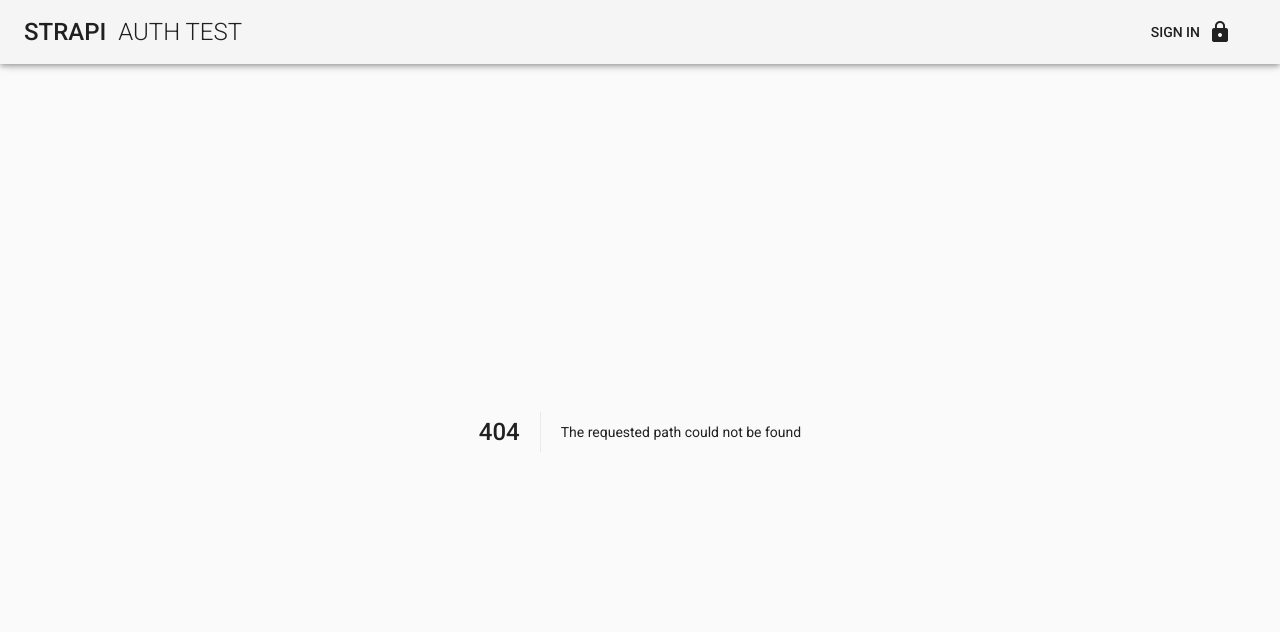
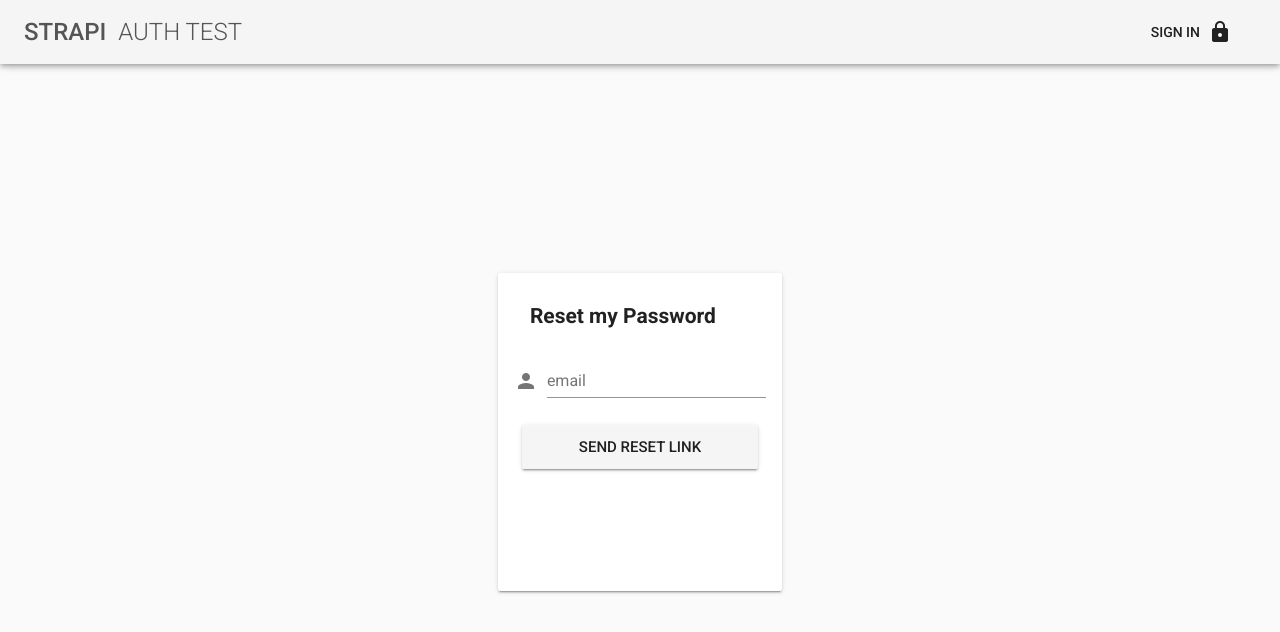
Before and after one commit to ICJIA/strapi-authentication-test, a Vue app: page /forgot in a window 1280 px wide. Before the commit this address led to /404. Shown: the top 632 px of the page. Built offline with nearby package versions, Linux system fonts and the light colour scheme.

Commit message:
feat: add forgot password page

```diff
--- a/src/App.vue
+++ b/src/App.vue
@@ -2,8 +2,10 @@
   <v-app>
     <v-toolbar app>
       <v-toolbar-title class="headline text-uppercase">
-        <span>STRAPI</span>&nbsp;
-        <span class="font-weight-light">Auth Test</span>
+        <router-link to="/">
+          <span>STRAPI</span>&nbsp;
+          <span class="font-weight-light">Auth Test</span>
+        </router-link>
       </v-toolbar-title>
       <v-spacer></v-spacer>
 
@@ -56,3 +58,9 @@ export default {
   }
 };
 </script>
+<style scoped>
+a {
+  color: #555 !important;
+  text-decoration: none;
+}
+</style>
--- a/src/router.js
+++ b/src/router.js
@@ -32,10 +32,10 @@ const router = new Router({
         import(/* webpackChunkName: "login" */ "./views/Login.vue")
     },
     {
-      path: "/resend",
-      name: "resend",
+      path: "/forgot",
+      name: "forgot",
       component: () =>
-        import(/* webpackChunkName: "login" */ "./views/Resend.vue")
+        import(/* webpackChunkName: "login" */ "./views/Forgot.vue")
     },
     {
       path: "/404",
--- a/src/store.js
+++ b/src/store.js
@@ -19,8 +19,14 @@ export default new Vuex.Store({
       state.jwt = jwt;
       state.user = user;
     },
+    auth_reset(state) {
+      state.status = `Please check your email for your reset link`;
+    },
     auth_error(state, err) {
       state.status = `${err}`;
+    },
+    clear_status(state) {
+      state.status = ``;
     },
     logout(state) {
       state.status = "";
@@ -35,6 +41,40 @@ export default new Vuex.Store({
         localStorage.removeItem("jwt");
         delete axios.defaults.headers.common["Authorization"];
         resolve();
+      });
+    },
+    forgot({ commit }, email) {
+      return new Promise((resolve, reject) => {
+        // commit("auth_request");
+        console.log("email: ", email);
+        commit(" clear_status");
+        let data = {};
+        data.email = email;
+        data.url =
+          "https://strapidev.icjia-api.cloud/admin/plugins/users-permissions/auth/reset-password";
+        axios({
+          url: "https://strapidev.icjia-api.cloud/auth/forgot-password",
+          data: data,
+          method: "POST"
+        })
+          .then(resp => {
+            commit("auth_reset");
+            resolve(resp);
+          })
+          .catch(err => {
+            let statusCode = JSON.stringify(err.response.data.statusCode);
+            console.log(statusCode);
+            console.log(err);
+            let message = "";
+            if (statusCode == 400) {
+              message = "Your email was incorrect.";
+            } else {
+              message = `Network error. Status code: ${statusCode}`;
+            }
+            commit("auth_error", message);
+            localStorage.removeItem("jwt");
+            reject(err);
+          });
       });
     },
     login({ commit }, user) {
--- /dev/null
+++ b/src/views/Forgot.vue
@@ -0,0 +1,53 @@
+<template>
+  <v-container fill-height>
+    <v-layout row class="text-xs-center" align-center justify-center>
+      <v-flex xs3 class="grey lighten-4">
+        <transition name="fade">
+          <v-card class="pt-1 pb-5 pl-3 pr-3" v-if="!this.$store.getters.isLoggedIn">
+            <v-card-title primary-title>
+              <h2>Reset my Password</h2>
+            </v-card-title>
+            <v-form>
+              <v-text-field prepend-icon="person" name="email" label="email" v-model="email"></v-text-field>
+
+              <v-card-actions>
+                <v-btn primary large block @click="reset">Send Reset Link</v-btn>
+              </v-card-actions>
+
+              <div
+                style="height: 50px; color: red; font-weight: bold"
+                class="mt-3"
+              >{{this.$store.state.status}}</div>
+              <!-- <div>
+                <router-link to="/login">Sign in</router-link>
+              </div>-->
+            </v-form>
+          </v-card>
+        </transition>
+      </v-flex>
+    </v-layout>
+  </v-container>
+</template>
+
+<script>
+export default {
+  data() {
+    return {
+      email: ""
+    };
+  },
+  methods: {
+    reset() {
+      this.$store.commit(" clear_status");
+      let email = this.email;
+      this.$store
+        .dispatch("forgot", email)
+        .then()
+        .catch(err => console.log(err));
+    }
+  }
+};
+</script>
+
+<style scoped>
+</style>
--- a/src/views/Login.vue
+++ b/src/views/Login.vue
@@ -5,7 +5,7 @@
         <transition name="fade">
           <v-card class="pt-1 pb-5 pl-3 pr-3" v-if="!this.$store.getters.isLoggedIn">
             <v-card-title primary-title>
-              <h2>Login</h2>
+              <h2>ICJIA Calendar Login</h2>
             </v-card-title>
             <v-form>
               <v-text-field
@@ -24,7 +24,10 @@
               <v-card-actions>
                 <v-btn primary large block @click="login">Login</v-btn>
               </v-card-actions>
-              <div class="mt-3" style="color: red">{{this.$store.state.status}}</div>
+              <div class="mt-4 mb-3">
+                <router-link to="/forgot">I forgot my password</router-link>
+              </div>
+              <div style="height: 50px; color: red; font-weight: bold">{{this.$store.state.status}}</div>
             </v-form>
           </v-card>
         </transition>
@@ -45,7 +48,9 @@
 
 <script>
 export default {
-  created() {},
+  created() {
+    this.$store.commit("clear_status");
+  },
   data() {
     return {
       identifier: "",
@@ -75,11 +80,7 @@ export default {
 .login-form {
   max-width: 500px;
 }
-.fade-enter-active,
-.fade-leave-active {
-  transition: opacity 0.5s;
-}
-.fade-enter, .fade-leave-to /* .fade-leave-active below version 2.1.8 */ {
-  opacity: 0;
+a {
+  color: #222;
 }
 </style>
--- a/src/views/Resend.vue
+++ /dev/null
@@ -1,12 +0,0 @@
-<template>
-  <div>
-    <h1>Forgot My Password here</h1>
-  </div>
-</template>
-
-<script>
-export default {};
-</script>
-
-<style scoped>
-</style>
```
